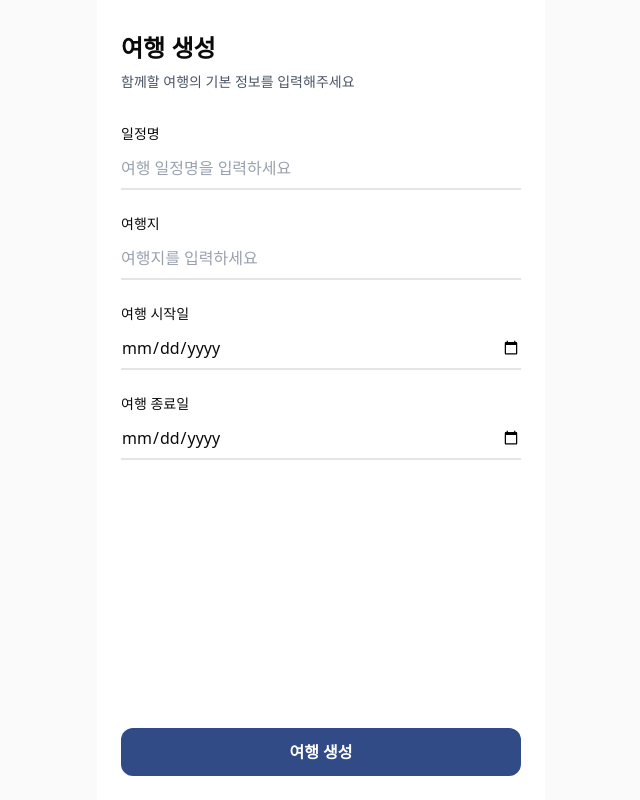
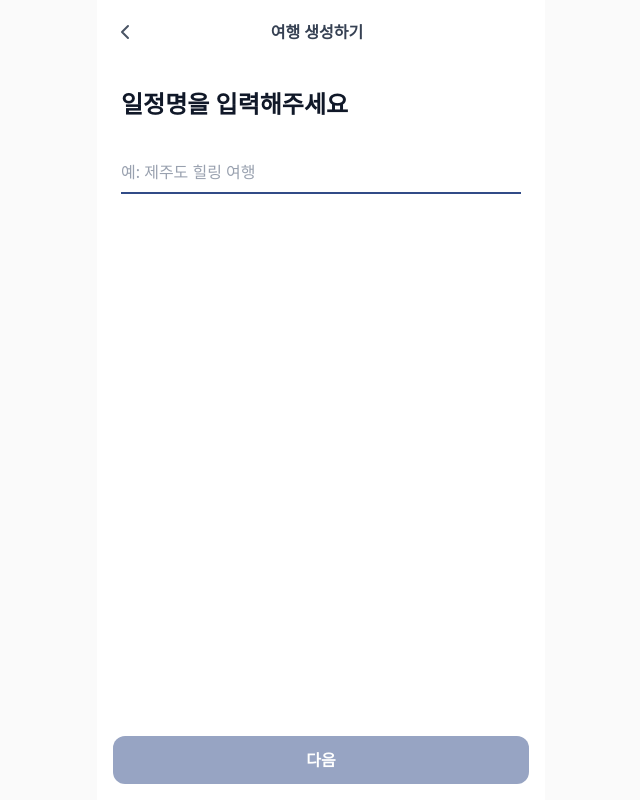
Before and after one commit to p-acid/trip-board, a Next.js app: page /create in a window 1280 px wide. Shown: the whole page, without its empty margins (319-959 px from the left). Built offline with nearby package versions, Linux system fonts and the light colour scheme.

Commit message:
style: 멀티 스텝 폼으로 수정

```diff
--- a/src/pages/create/ui/index.tsx
+++ b/src/pages/create/ui/index.tsx
@@ -1,22 +1,43 @@
 "use client";
 
+import { useState } from "react";
 import { useForm } from "react-hook-form";
 import { zodResolver } from "@hookform/resolvers/zod";
 import { createTripSchema, type CreateTripFormData } from "../lib/schema";
-import { Button, FixedBottomButton, Input } from "@/shared/ui";
+import { FixedBottomButton, Input } from "@/shared/ui";
 import { useRouter } from "next/navigation";
 import { PAGE_ROUTES } from "@/shared/constants/page-routes";
+import { ChevronLeft } from "lucide-react";
+
+const STEPS = {
+  TITLE: 0,
+  DESTINATION: 1,
+  DATES: 2,
+} as const;
+
+const STEP_TITLES = {
+  [STEPS.TITLE]: "일정명을 입력해주세요",
+  [STEPS.DESTINATION]: "여행지를 입력해주세요",
+  [STEPS.DATES]: "여행 일정을 선택해주세요",
+};
 
 export const CreatePage = () => {
-  const { push } = useRouter();
+  const { push, back } = useRouter();
+  const [currentStep, setCurrentStep] = useState<number>(STEPS.TITLE);
 
   const {
     register,
     handleSubmit,
+    watch,
+    trigger,
+    clearErrors,
     formState: { errors, isSubmitting },
   } = useForm<CreateTripFormData>({
     resolver: zodResolver(createTripSchema),
+    mode: "onSubmit",
   });
+
+  const watchedValues = watch();
 
   const onSubmit = async (data: CreateTripFormData) => {
     try {
@@ -28,36 +49,102 @@ export const CreatePage = () => {
     }
   };
 
+  const handleNext = async () => {
+    const fieldsToValidate: (keyof CreateTripFormData)[] = [];
+
+    switch (currentStep) {
+      case STEPS.TITLE:
+        fieldsToValidate.push("title");
+        break;
+      case STEPS.DESTINATION:
+        fieldsToValidate.push("destination");
+        break;
+      case STEPS.DATES:
+        fieldsToValidate.push("startDate", "endDate");
+        break;
+    }
+
+    const isValid = await trigger(fieldsToValidate);
+
+    if (isValid) {
+      if (currentStep < STEPS.DATES) {
+        setCurrentStep(currentStep + 1);
+        // 다음 단계로 넘어갈 때 에러 상태 초기화
+        clearErrors();
+      }
+    }
+  };
+
+  const handleBack = () => {
+    if (currentStep > STEPS.TITLE) {
+      setCurrentStep(currentStep - 1);
+      // 이전 단계로 돌아갈 때 에러 상태 초기화
+      clearErrors();
+    } else {
+      back();
+    }
+  };
+
+  const getButtonText = () => {
+    if (currentStep === STEPS.DATES) {
+      return isSubmitting ? "생성 중..." : "여행 생성";
+    }
+    return "다음";
+  };
+
+  const isStepValid = () => {
+    switch (currentStep) {
+      case STEPS.TITLE:
+        return watchedValues.title && watchedValues.title.trim().length > 0;
+      case STEPS.DESTINATION:
         return (
-    <div className="h-full px-6 pt-8">
-      <h1 className="mb-2 text-2xl font-bold">여행 생성</h1>
-      <p className="mb-8 text-sm text-gray-600">
-        함께할 여행의 기본 정보를 입력해주세요
-      </p>
+          watchedValues.destination &&
+          watchedValues.destination.trim().length > 0
+        );
+      case STEPS.DATES:
+        return watchedValues.startDate && watchedValues.endDate;
+      default:
+        return false;
+    }
+  };
 
-      <form className="space-y-6" onSubmit={handleSubmit(onSubmit)}>
+  const renderStepContent = () => {
+    switch (currentStep) {
+      case STEPS.TITLE:
+        return (
+          <div key={currentStep} className="space-y-6">
             <Input
               id="title"
               type="text"
-          label="일정명"
-          placeholder="여행 일정명을 입력하세요"
+              placeholder="예: 제주도 힐링 여행"
               error={errors.title?.message}
               {...register("title")}
+              autoFocus
             />
+          </div>
+        );
 
+      case STEPS.DESTINATION:
+        return (
+          <div key={currentStep} className="space-y-6">
             <Input
               id="destination"
               type="text"
-          label="여행지"
-          placeholder="여행지를 입력하세요"
+              placeholder="예: 제주도, 부산, 서울"
               error={errors.destination?.message}
               {...register("destination")}
+              autoFocus
             />
+          </div>
+        );
 
+      case STEPS.DATES:
+        return (
+          <div className="space-y-6">
             <Input
               id="startDate"
               type="date"
-          label="여행 시작일"
+              label="시작일"
               error={errors.startDate?.message}
               {...register("startDate")}
             />
@@ -65,19 +152,55 @@ export const CreatePage = () => {
             <Input
               id="endDate"
               type="date"
-          label="여행 종료일"
+              label="종료일"
               error={errors.endDate?.message}
               {...register("endDate")}
             />
+          </div>
+        );
 
+      default:
+        return null;
+    }
+  };
+
+  return (
+    <div className="flex h-full flex-col">
+      <div className="flex items-center px-4 py-3">
+        <button
+          type="button"
+          onClick={handleBack}
+          className="-ml-2 cursor-pointer p-2 text-gray-600 transition-colors hover:text-gray-900"
+        >
+          <ChevronLeft className="h-6 w-6" />
+        </button>
+        <div className="flex-1 text-center text-base font-semibold text-gray-700">
+          여행 생성하기
+        </div>
+        <div className="w-10" />
+      </div>
+
+      <div className="flex-1 px-6 pt-6">
+        <h1 className="mb-8 text-2xl font-bold text-gray-900">
+          {STEP_TITLES[currentStep as keyof typeof STEP_TITLES]}
+        </h1>
+
+        <form>
+          {renderStepContent()}
           <FixedBottomButton
             type="submit"
-          disabled={isSubmitting}
+            onClick={
+              currentStep === STEPS.DATES ? handleSubmit(onSubmit) : handleNext
+            }
+            disabled={
+              !isStepValid() || (currentStep === STEPS.DATES && isSubmitting)
+            }
             className="w-full"
           >
-          {isSubmitting ? "생성 중..." : "여행 생성"}
+            {getButtonText()}
           </FixedBottomButton>
         </form>
       </div>
+    </div>
   );
 };
--- a/src/shared/ui/fixed-bottom-button.tsx
+++ b/src/shared/ui/fixed-bottom-button.tsx
@@ -2,7 +2,7 @@ import { Button, ButtonProps } from "./button";
 
 export const FixedBottomButton = ({ children, ...props }: ButtonProps) => {
   return (
-    <div className="fixed bottom-0 left-[50%] w-full max-w-md -translate-x-[50%] p-6">
+    <div className="fixed bottom-0 left-[50%] w-full max-w-md -translate-x-[50%] p-4">
       <Button {...props}>{children}</Button>
     </div>
   );
--- a/src/shared/ui/input.tsx
+++ b/src/shared/ui/input.tsx
@@ -20,7 +20,7 @@ export const Input = forwardRef<HTMLInputElement, InputProps>(
         <input
           id={id}
           ref={ref}
-          className={`border-border text-foreground focus:border-brand w-full border-0 border-b-2 bg-transparent px-0 py-2 placeholder:text-gray-400 focus:outline-none focus:ring-0 ${
+          className={`border-border text-foreground focus:border-brand w-full border-0 border-b-2 bg-transparent px-0 py-2 transition-colors duration-200 placeholder:text-gray-400 focus:outline-none focus:ring-0 ${
             error ? "border-destructive" : ""
           } ${className || ""}`}
           {...props}
```
Lines whose indentation alone changed are shown as unchanged.
